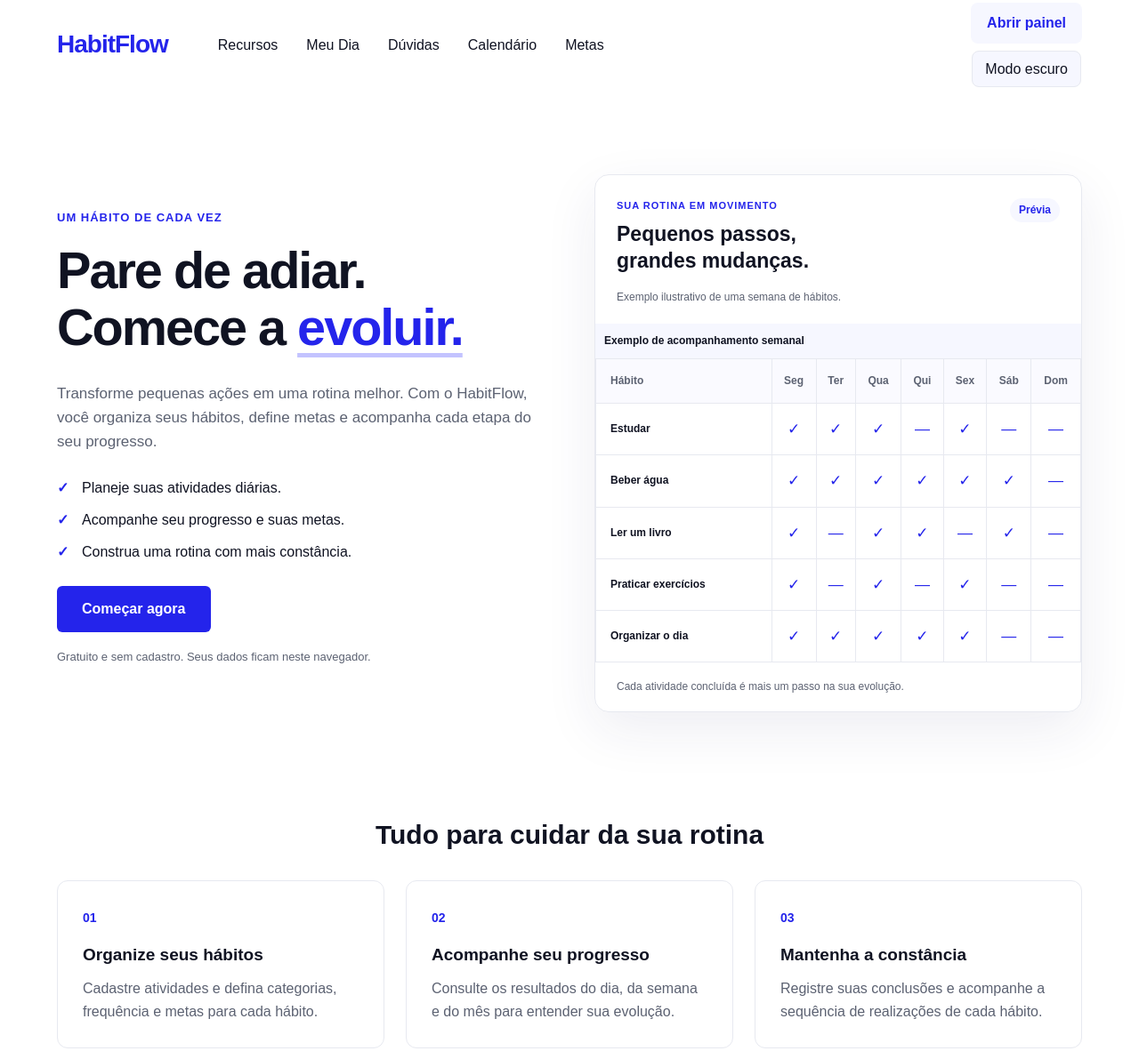
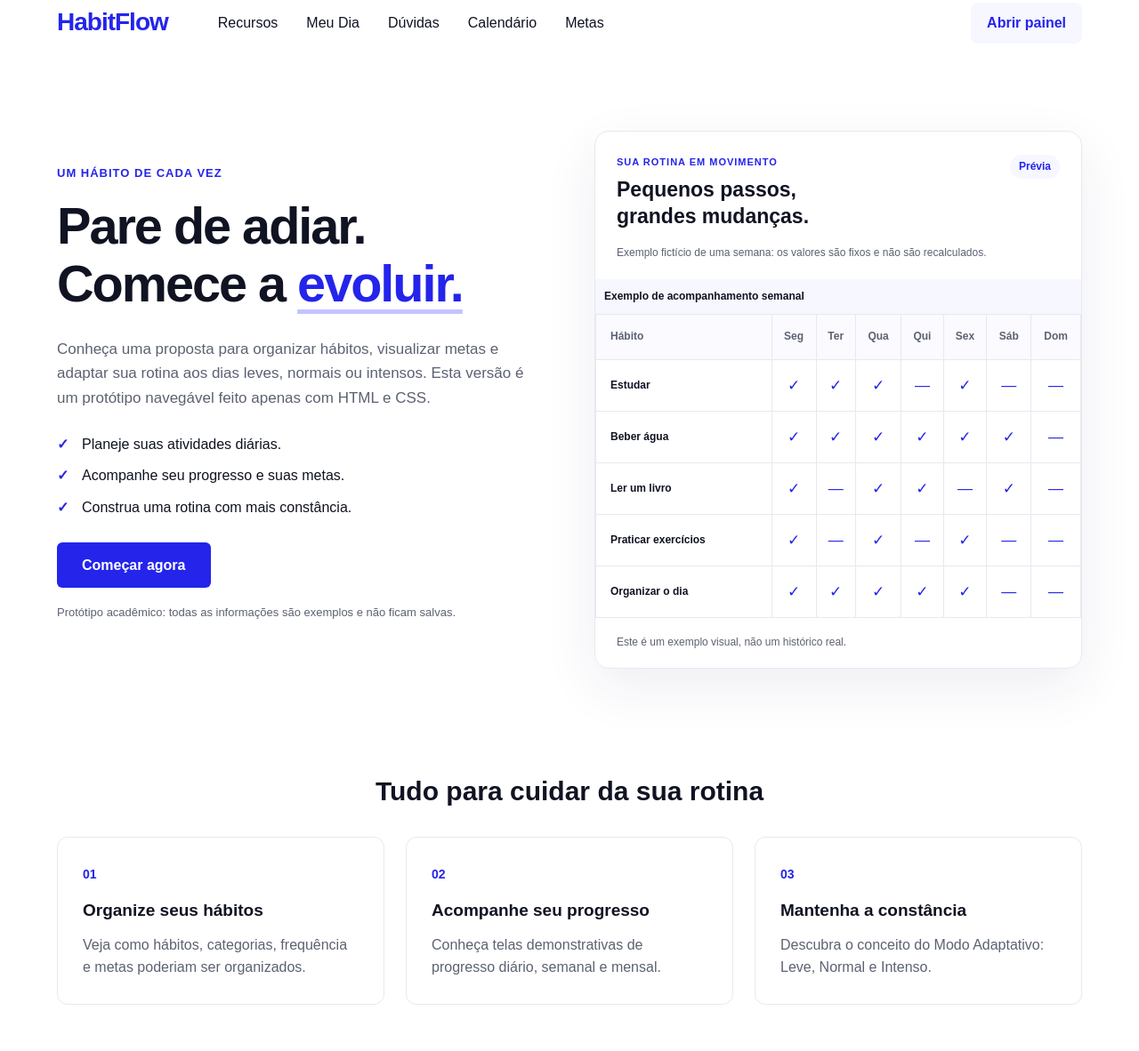
Before and after one commit to Jhontropinha/HabitFlow, a plain HTML site: page html/index.html in a window 1280 px wide. Shown: the part 25-1207 px from the top of the page at 89% size. Drawn offline with Linux system fonts and the light colour scheme.

Commit message:
feat: transformar página inicial em apresentação HTML e CSS

```diff
--- a/html/index.html
+++ b/html/index.html
@@ -15,8 +15,8 @@
   <!-- Estilo exclusivo da página inicial. -->
 
   <link rel="stylesheet" href="../css/inicio.css">
+  <link rel="stylesheet" href="../css/apresentacao.css">
 
-  <script src="../js/inicio.js" defer></script>
 
 </head>
 
@@ -48,7 +48,7 @@
     <div class="acoes-cabecalho">
 
       <a class="acesso" href="dashboard.html">Abrir painel</a>
-      <button id="tema" type="button" aria-pressed="false">Modo escuro</button>
+
 
     </div>
 
@@ -73,9 +73,9 @@
 
         <p class="descricao">
 
-          Transforme pequenas ações em uma rotina melhor.
-          Com o HabitFlow, você organiza seus hábitos, define metas
-          e acompanha cada etapa do seu progresso.
+          Conheça uma proposta para organizar hábitos, visualizar metas
+          e adaptar sua rotina aos dias leves, normais ou intensos.
+          Esta versão é um protótipo navegável feito apenas com HTML e CSS.
 
         </p>
 
@@ -93,7 +93,7 @@
 
         <p class="observacao">
 
-          Gratuito e sem cadastro. Seus dados ficam neste navegador.
+          Protótipo acadêmico: todas as informações são exemplos e não ficam salvas.
 
         </p>
 
@@ -118,7 +118,7 @@
 
         <p id="aviso-previa" class="aviso-previa">
 
-          Exemplo ilustrativo de uma semana de hábitos.
+          Exemplo fictício de uma semana: os valores são fixos e não são recalculados.
 
         </p>
 
@@ -224,7 +224,7 @@
 
         <p class="previa-rodape">
 
-          Cada atividade concluída é mais um passo na sua evolução.
+          Este é um exemplo visual, não um histórico real.
 
         </p>
 
@@ -250,8 +250,7 @@
 
           <p>
 
-            Cadastre atividades e defina categorias, frequência
-            e metas para cada hábito.
+            Veja como hábitos, categorias, frequência e metas poderiam ser organizados.
 
           </p>
 
@@ -265,8 +264,7 @@
 
           <p>
 
-            Consulte os resultados do dia, da semana e do mês
-            para entender sua evolução.
+            Conheça telas demonstrativas de progresso diário, semanal e mensal.
 
           </p>
 
@@ -280,8 +278,7 @@
 
           <p>
 
-            Registre suas conclusões e acompanhe a sequência
-            de realizações de cada hábito.
+            Descubra o conceito do Modo Adaptativo: Leve, Normal e Intenso.
 
           </p>
 
@@ -301,7 +298,7 @@
 
         <summary>Preciso criar uma conta?</summary>
 
-        <p>Não. Basta abrir o painel e começar a cadastrar seus hábitos.</p>
+        <p>Não. É possível navegar livremente pelo protótipo e explorar as telas.</p>
 
       </details>
 
@@ -311,8 +308,8 @@
 
         <p>
 
-          Os dados ficam no navegador utilizado. Limpar os dados do site
-          pode apagar seus registros. Não há sincronização entre dispositivos.
+          Esta versão de apresentação não salva hábitos. Os cartões, metas e indicadores são fictícios.
+          O projeto original com JavaScript permanece preservado em outra versão do repositório.
 
         </p>
 
@@ -324,7 +321,7 @@
 
         <p>
 
-          Sim. A interface se adapta a celulares, tablets e computadores.
+          Sim. O layout responsivo foi construído com CSS para celular, tablet e computador.
 
         </p>
 
```
